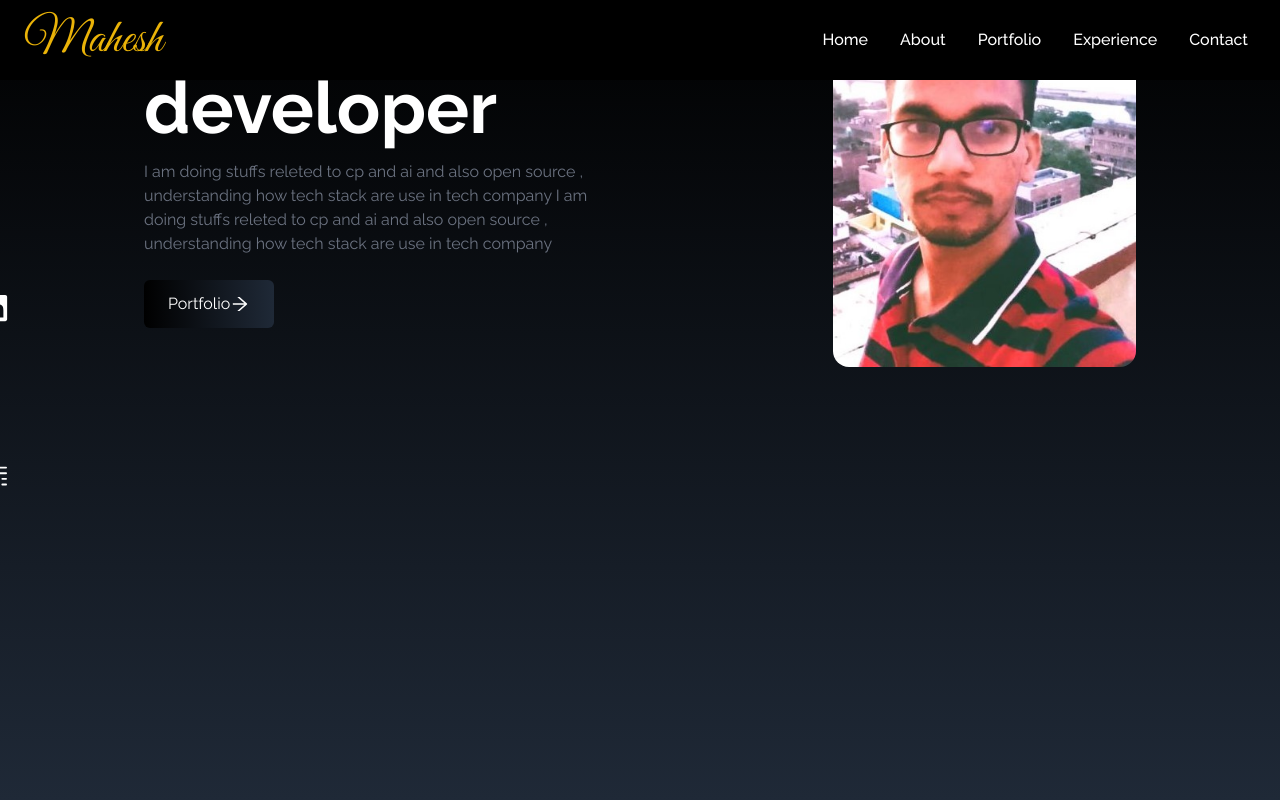
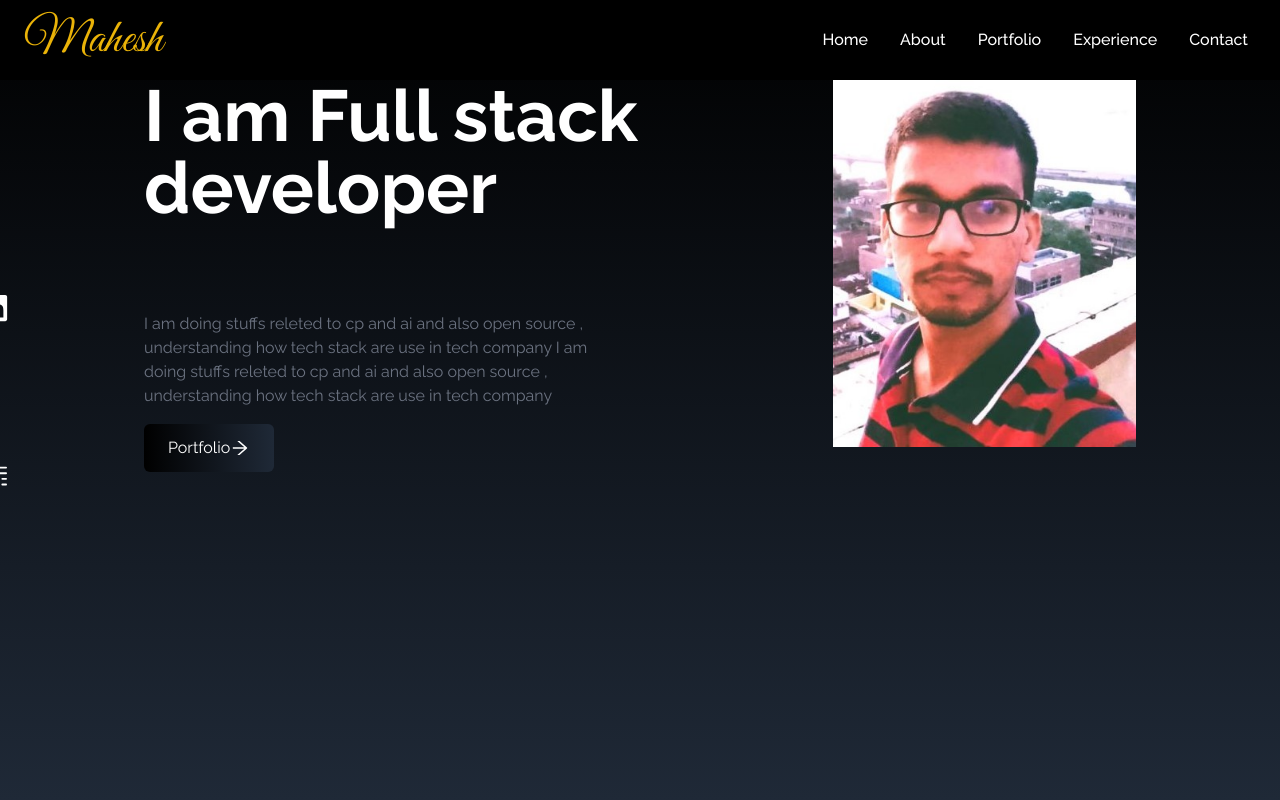
Before and after one commit to pedestrian110/MaheshPortfolio, a React (Create React App) app: page / in a window 1280 px wide. Shown: the top 800 px of the page. Built offline with nearby package versions, Linux system fonts and the light colour scheme.

Commit message:
Fixing Bugs

```diff
--- a/src/components/Home.jsx
+++ b/src/components/Home.jsx
@@ -6,8 +6,8 @@ const Home = () => {
     <div class="home" className=" h-screen w-full bg-gradient-to-b from-black to-gray-800 text-white ">
       <div className="max-w-screen-lg mx-auto flex flex-col items-centre justify-centre h-full px-4 md:flex-row">
            <div className="flex flex-col justify-centre h-full">
-              <h2 className="text-4xl sm:text-7xl font-bold text-white">I am Full stack developer</h2>
-              <p className="text-gray-500 py-4 max-w-md">I am doing stuffs releted to cp and ai
+              <h2 className="py-20 text-4xl sm:text-7xl font-bold text-white">I am Full stack developer</h2>
+              <p className="text-gray-500 py-2 max-w-md">I am doing stuffs releted to cp and ai
                 and also open source ,
                 understanding how tech stack are use in tech company
                 I am doing stuffs releted to cp and ai
@@ -24,7 +24,7 @@ const Home = () => {
            </div>
            <div>
               <img src={HeroImg} alt="my profile"
-              className="rounded-2xl mx-auto w-1/2 md:w-full "/>
+              className="py-20 rounded-2xl mx-auto w-1/2 md:w-full "/>
            </div>
       </div>
 
--- a/src/components/NavBar.jsx
+++ b/src/components/NavBar.jsx
@@ -26,7 +26,7 @@ const NavBar = () => {
         },
     ]
   return (
-    <div className="flex justify-between items-center w-full h-20 px-4 text-white bg-black fixed">
+    <div className="py-3 flex justify-between items-center w-full h-20 px-4 text-white bg-black fixed">
         <div>
             <h1 className=" text-yellow-500  text-5xl font-signature ml-2 ">Mahesh</h1>
         </div>
--- a/src/components/Portfolio.jsx
+++ b/src/components/Portfolio.jsx
@@ -33,7 +33,7 @@ const Portfolio = () => {
 
   return (
     <div name="portfolio"
-    className="py-40 bg-gradient-to-b from-black to-gray-800 w-full
+    className=" bg-gradient-to-b from-black to-gray-800 w-full
     text-white md:h-screen h-full">
         <div className="max-w-screen-lg p-4 mx-auto flex flex-col justify-center w-full h-full">
            <div className=" pb-8">
```
